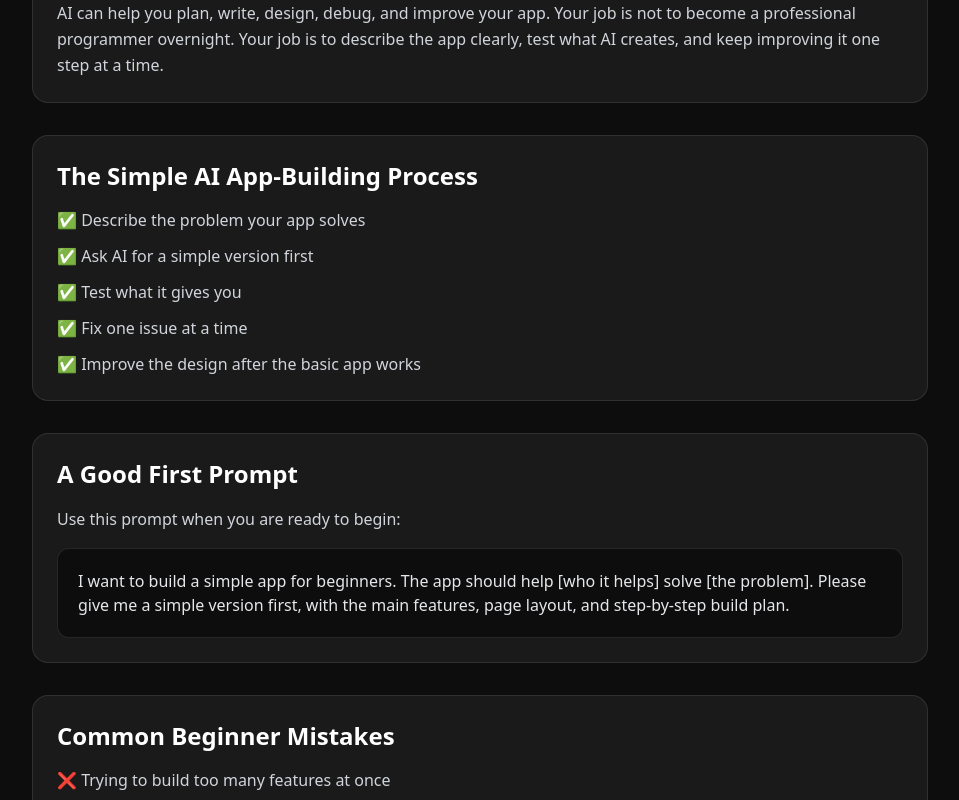
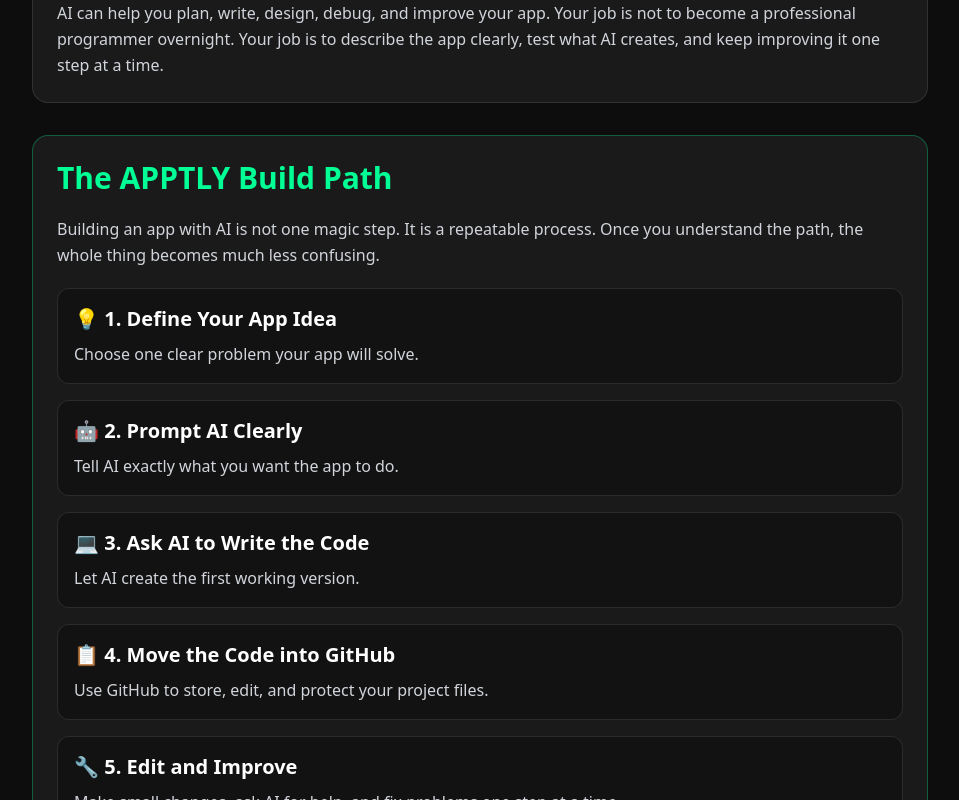
Before and after one commit to myapptly/apptly-website, a Next.js app: page /lesson-3 in a window 1280 px wide. Shown: the part 1360-2160 px from the top of the page, without its empty margins (160-1119 px from the left). Built offline with nearby package versions, Linux system fonts and the light colour scheme.

Commit message:
Update page

```diff
--- a/app/lesson-3/page.tsx
+++ b/app/lesson-3/page.tsx
@@ -38,6 +38,52 @@ export default function Lesson3() {
             creates, and keep improving it one step at a time.
           </p>
         </div>
+
+        <div className="bg-[#1A1A1A] border border-[#00FF94]/30 rounded-2xl p-6 space-y-5">
+  <h2 className="text-3xl font-bold text-[#00FF94]">
+    The APPTLY Build Path
+  </h2>
+
+  <p className="text-gray-300 leading-relaxed">
+    Building an app with AI is not one magic step. It is a repeatable process.
+    Once you understand the path, the whole thing becomes much less confusing.
+  </p>
+
+  <div className="grid gap-4">
+    {[
+      ["💡", "1. Define Your App Idea", "Choose one clear problem your app will solve."],
+      ["🤖", "2. Prompt AI Clearly", "Tell AI exactly what you want the app to do."],
+      ["💻", "3. Ask AI to Write the Code", "Let AI create the first working version."],
+      ["📋", "4. Move the Code into GitHub", "Use GitHub to store, edit, and protect your project files."],
+      ["🔧", "5. Edit and Improve", "Make small changes, ask AI for help, and fix problems one step at a time."],
+      ["🚀", "6. Deploy with Vercel", "Publish the app online so you can test it in a real browser."],
+      ["📱", "7. Test on Laptop and Phone", "Check how the app looks and works on different screens."],
+      ["📸", "8. Use Screenshots", "Show AI exactly what is happening when something looks wrong or breaks."],
+      ["🎨", "9. Add Graphics and Branding", "Upload images, logos, banners, and screenshots into your public folder."],
+      ["📧", "10. Connect Email and Contact Forms", "Make sure users can contact you and receive replies."],
+      ["💳", "11. Add Payments with Stripe", "Use Stripe when you are ready to sell access, services, or products."],
+      ["🌐", "12. Connect a Domain with Namecheap", "Use a domain provider like Namecheap so your app has a real web address."],
+      ["📣", "13. Launch and Market", "Share your app, collect feedback, improve it, and keep building."]
+    ].map(([icon, title, description]) => (
+      <div
+        key={title}
+        className="rounded-xl border border-white/10 bg-black/30 p-4"
+      >
+        <h3 className="text-xl font-bold text-white">
+          {icon} {title}
+        </h3>
+        <p className="text-gray-300 mt-2 leading-relaxed">
+          {description}
+        </p>
+      </div>
+    ))}
+  </div>
+
+  <p className="text-[#00FF94] font-bold">
+    Cliff&apos;s Tip: Do not try to remember everything at once. Follow the path,
+    complete one step, then move to the next.
+  </p>
+</div>
 
         <div className="bg-[#1A1A1A] border border-white/10 rounded-2xl p-6">
           <h2 className="text-2xl font-bold mb-4">The Simple AI App-Building Process</h2>
```
